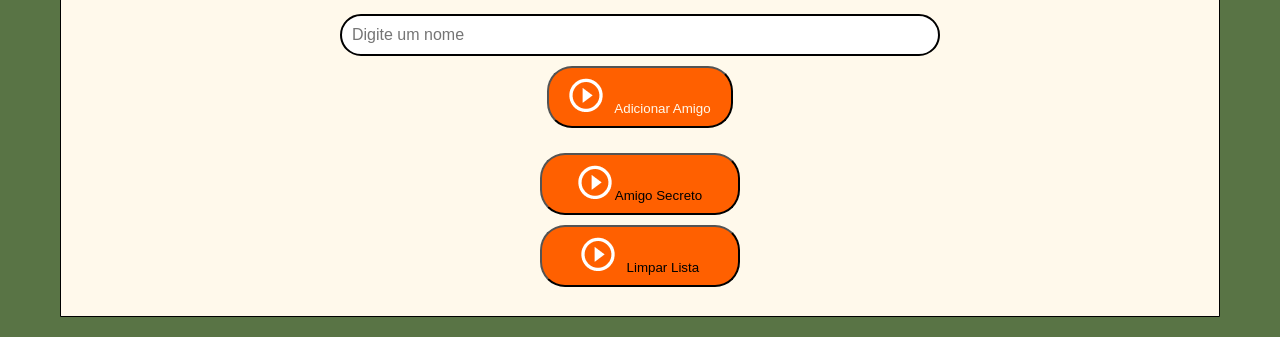
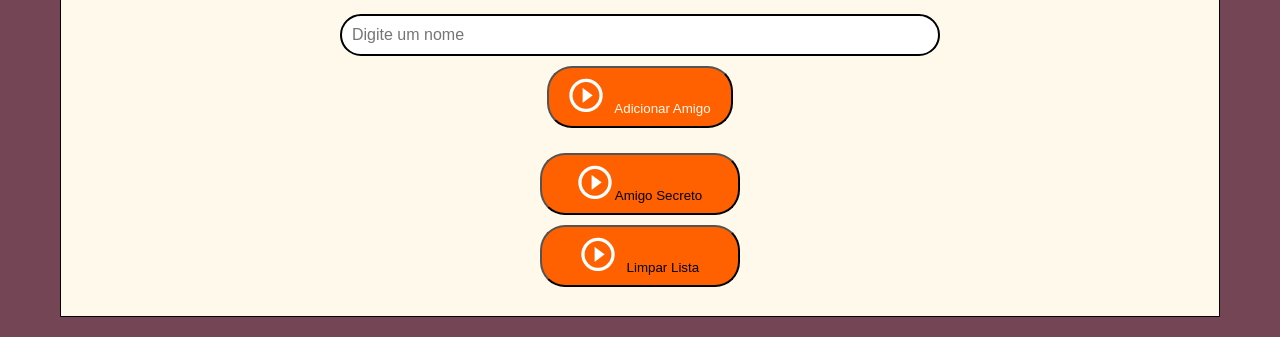
Before and after one commit to tluistorres/Jogo-Amigo-Secreto, a website: page index.html in a window 1280 px wide. Shown: the part 463-800 px from the top of the page. Drawn offline with nearby package versions, Linux system fonts and the light colour scheme.

Commit message:
Atualização dos arquivos:index.html,style.css

```diff
--- a/index.html
+++ b/index.html
@@ -8,6 +8,7 @@
     <link rel="preconnect" href="https://fonts.gstatic.com" crossorigin>
     <link href="https://fonts.googleapis.com/css2?family=Inter:wght@100;400;700;900&family=Merriweather:ital,wght@0,300;0,400;0,700;0,900;1,300;1,400;1,700;1,900&display=swap" rel="stylesheet">
     <title>Amigo Secreto</title>
+    <link rel="shortcut icon" href="logo_js_middle.png" type="image/x-icon">
 </head>
 <body>
     <main class="main-content">
--- a/style.css
+++ b/style.css
@@ -1,5 +1,5 @@
 :root {
-    --color-primary: #597445;
+    --color-primary: #744555;
     --color-secondary: #FFF9EB;
     --color-tertiary: #FF6000;
     --color-button: #FF6000;
```
Also changed, not shown: logo_js_middle.png (added).
